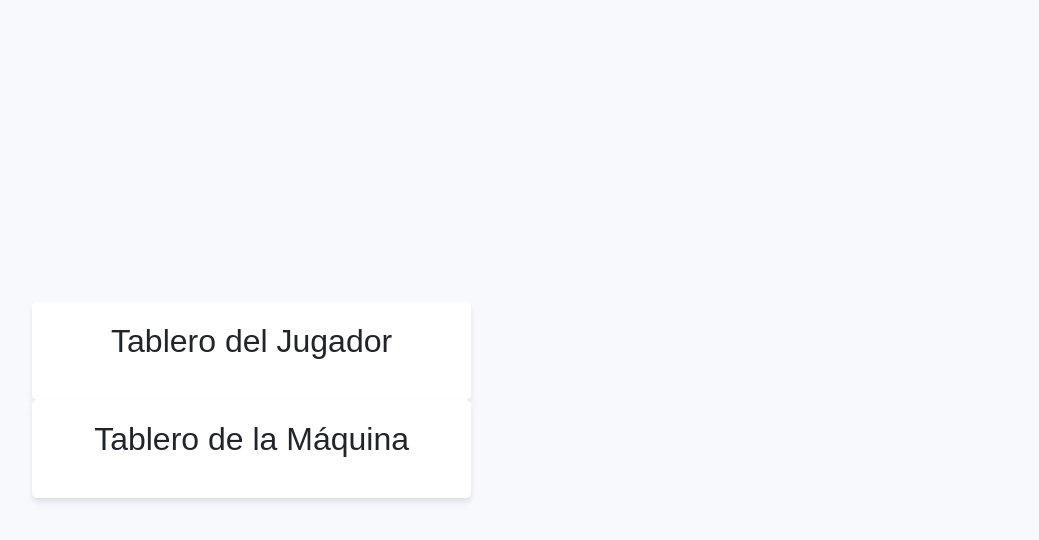
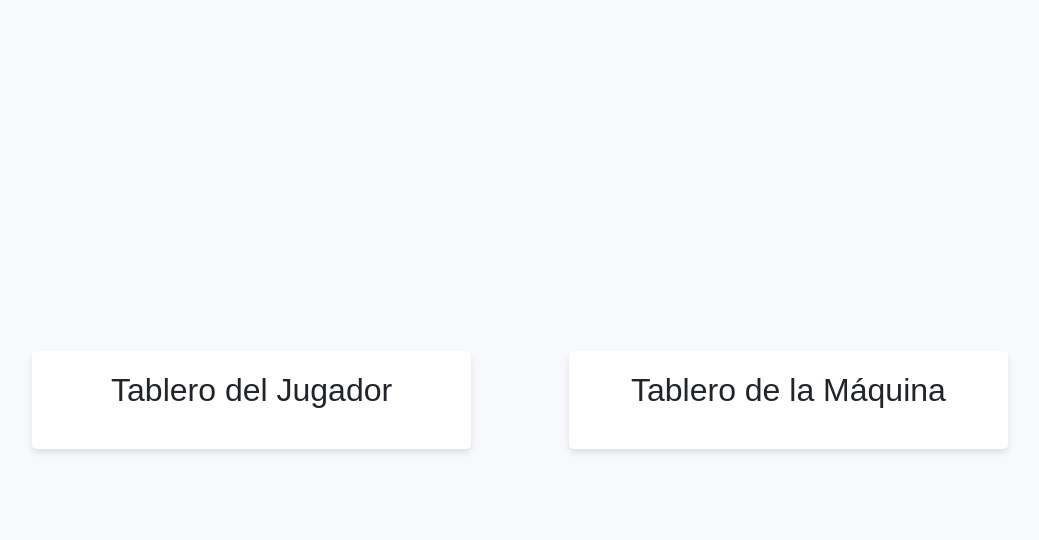
Before and after one commit to alexaldearroyo/battleship, a website built with webpack: page index.html in a window 1280 px wide. Both pictures are taken after a click on the button "Start Game". Shown: the whole page, without its empty margins (120-1159 px from the left). Built offline with nearby package versions, Linux system fonts and the light colour scheme; files whose address does not match are found by name.

Commit message:
Boards position set

```diff
--- a/index.html
+++ b/index.html
@@ -7,7 +7,7 @@
     <link rel="stylesheet" href="style.css">
 </head>
 <body>
-
+<div id="mainContainer">
     <button id="startGameButton">Start Game</button>
 
     <div class="container" id="gameContainer" style="display: none;">
@@ -27,7 +27,7 @@
             </div>
         </section>
     </div>
-
+</div>
     <script src="js/main.js"></script>
 </body>
 </html>
--- a/js/main.js
+++ b/js/main.js
@@ -1,14 +1,14 @@
 import '../sass/main.scss';
 
 document.addEventListener('DOMContentLoaded', function() {
-    const startGameBtn = document.getElementById('startGameButton');
+    const startGameButton = document.getElementById('startGameButton');
     const gameContainer = document.getElementById('gameContainer');
 
-    startGameBtn.addEventListener('click', function() {
+    startGameButton.addEventListener('click', function() {
         // Mostrar el contenedor de los tableros
-        gameContainer.style.display = 'block';
+        gameContainer.style.display = 'flex';
 
         // Opcional: Ocultar el botón "Start Game" después de hacer clic en él
-        startGameBtn.style.display = 'none';
+        startGameButton.style.display = 'none';
     });
 });
--- a/sass/main.scss
+++ b/sass/main.scss
@@ -20,7 +20,16 @@ body {
     padding: 0 50px;
 }
 
-#startGameBtn {
+#mainContainer {
+    width: 100%;
+    max-width: 1200px; // o el ancho máximo que desees
+    display: flex;
+    flex-direction: column;
+    align-items: center;
+}
+
+
+#startGameButton {
     background-color: $btn-bg;
     color: white;
     padding: 10px 20px;
```
Also changed, not shown: dist/bundle.js, dist/index.html, dist/style.css.
